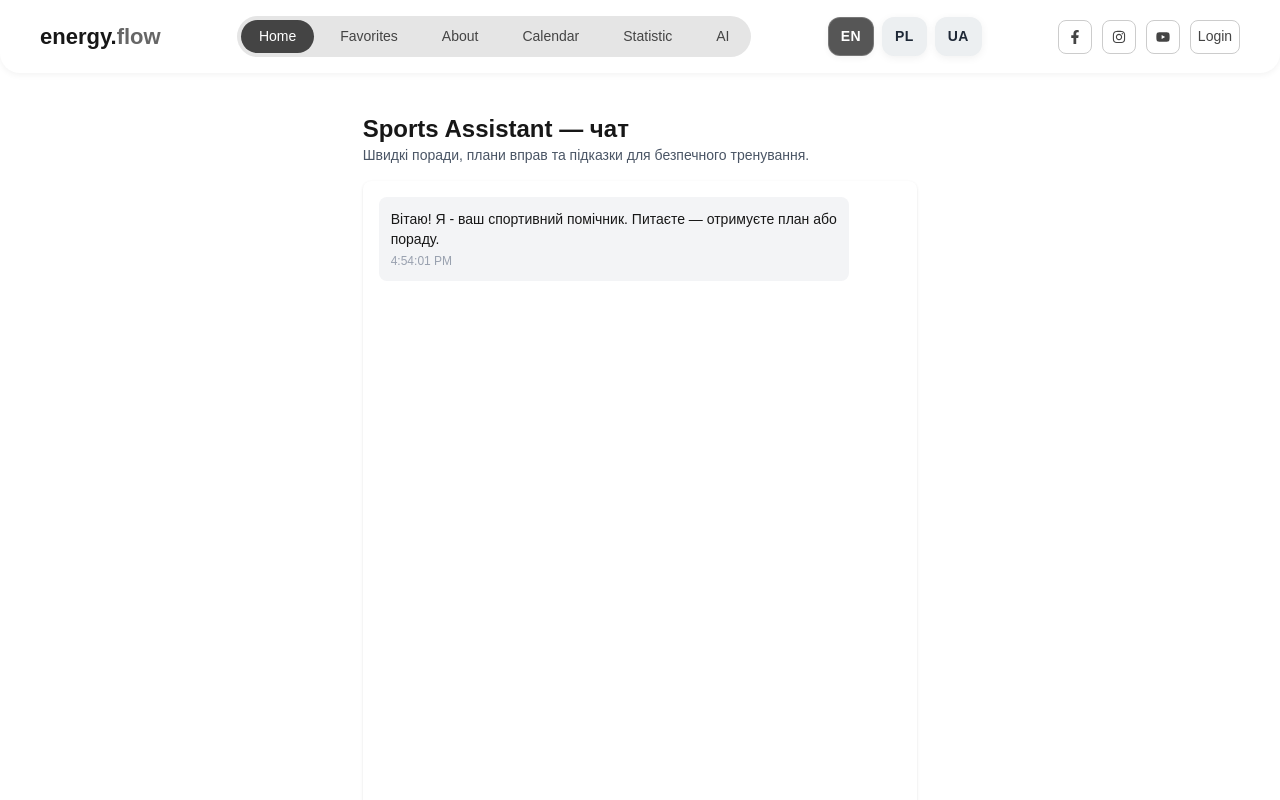
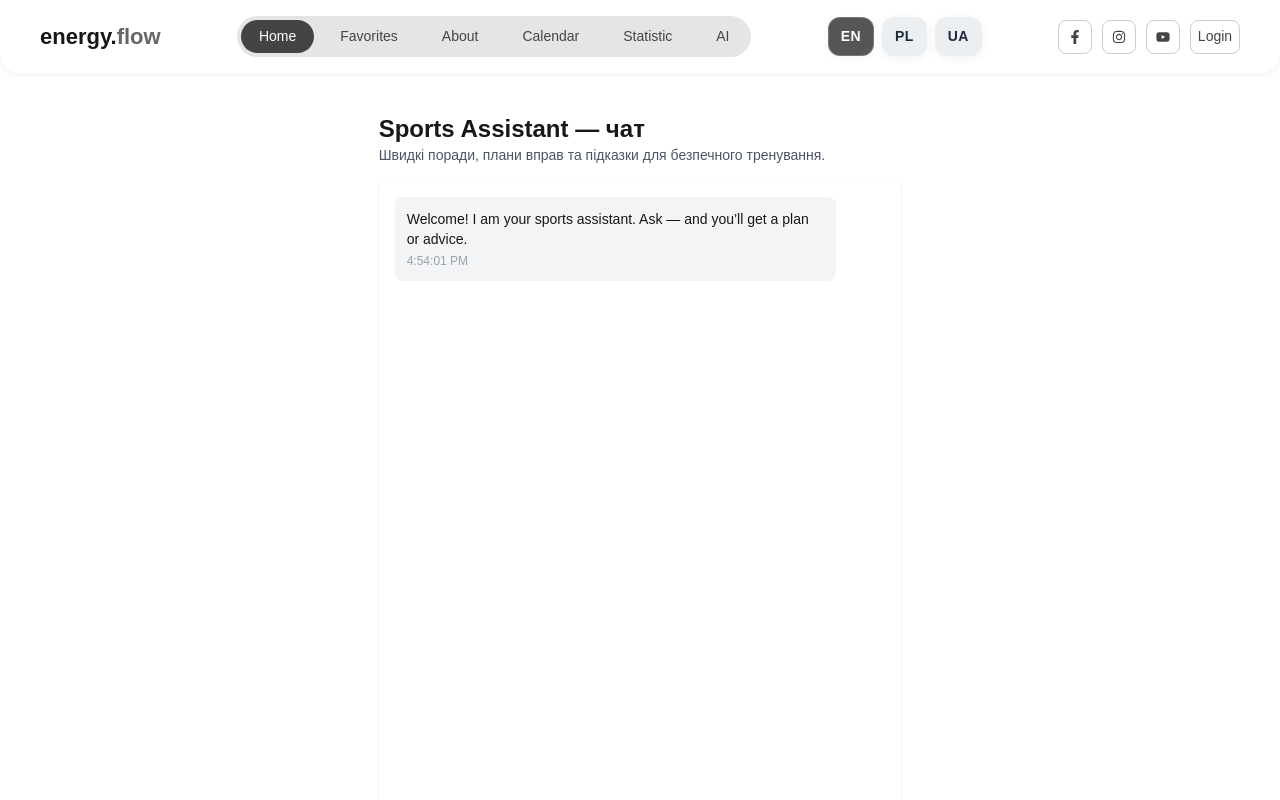
Before and after one commit to Ivan3750/energyflow, a Next.js app: page /ai in a window 1280 px wide. Shown: the top 800 px of the page. Built offline with nearby package versions, Linux system fonts and the light colour scheme.

Commit message:
Update Chat.tsx

```diff
--- a/app/components/Chat.tsx
+++ b/app/components/Chat.tsx
@@ -12,11 +12,25 @@ type Message = {
 };
 
 export default function Chat() {
+  const getSystemText = () => {
+    const lang = localStorage.getItem("language") || "en";
+
+    switch (lang) {
+      case "ua":
+        return "Вітаю! Я - ваш спортивний помічник. Питаєте — отримуєте план або пораду.";
+      case "pl":
+        return "Witaj! Jestem twoim asystentem sportowym. Zapytaj — otrzymasz plan lub poradę.";
+      case "en":
+      default:
+        return "Welcome! I am your sports assistant. Ask — and you’ll get a plan or advice.";
+    }
+  };
+
   const [messages, setMessages] = useState<Message[]>(() => [
     {
       id: "sys",
       role: "system",
-      text: "Вітаю! Я - ваш спортивний помічник. Питаєте — отримуєте план або пораду.",
+      text: getSystemText(),
       createdAt: Date.now(),
     },
   ]);
```
